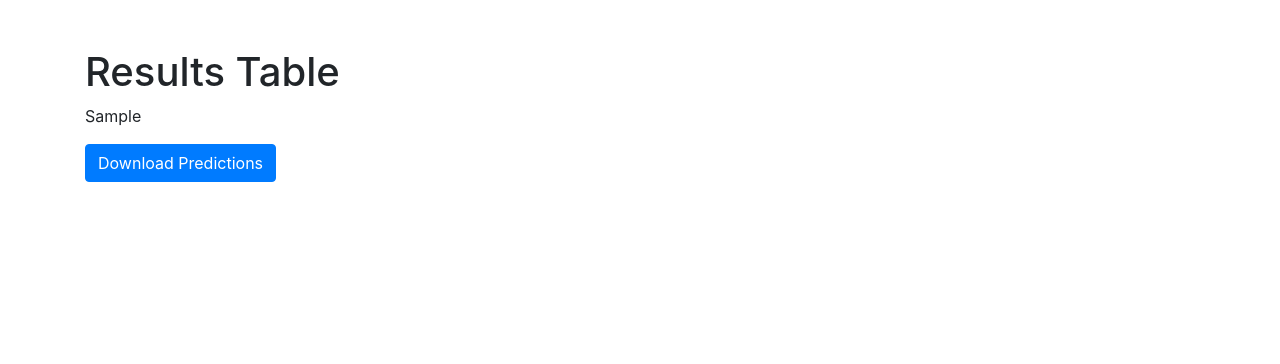
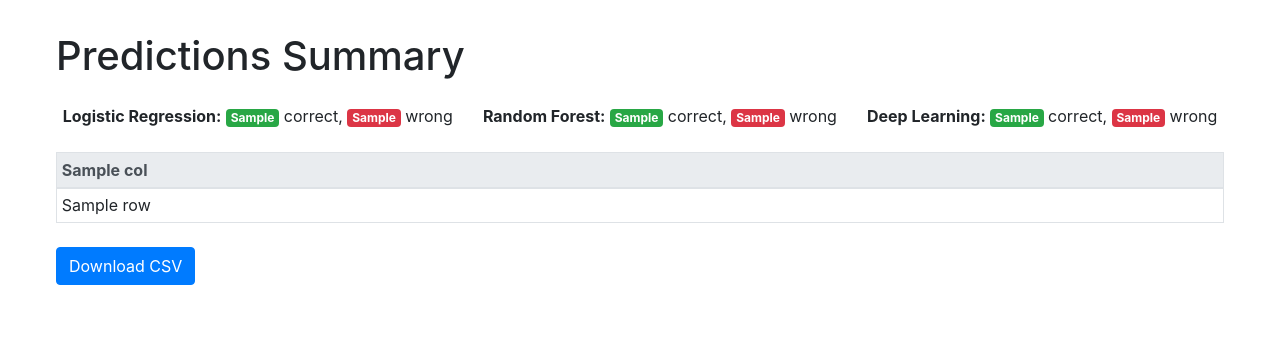
Before and after one commit to thississid/Telecom_Customer_Churn_Prediction, a Flask app: template FlaskApp/templates/results.html in a window 1280 px wide. Shown: the top 364 px of the page. Run offline with Flask 3, Linux system fonts and the light colour scheme; the template is opened without the code that fills it: most values are stand-ins (such as "Sample title", 1, 10 or a date in 2020); parts of the project's set-up code (start-up, migrations or seed data) failed here and were passed over; some libraries are stand-ins or nearby versions.

Commit message:
Added a new NN model

```diff
--- a/FlaskApp/app.py
+++ b/FlaskApp/app.py
@@ -4,6 +4,7 @@ import pandas as pd
 import joblib
 import os
 import re
+import tensorflow as tf
 
 # Initialize Flask app
 app = Flask(__name__)
@@ -13,16 +14,13 @@ app.secret_key = "supersecretkey"
 logistic_model = joblib.load('models/logistic_model.pkl')
 rf_model = joblib.load('models/random_forest_model.pkl')
 scaler = joblib.load('models/scaler.pkl')
+deep_learning_model = tf.keras.models.load_model('models/deep_learning_model.h5')
 
 # Save uploaded file directory
 UPLOAD_FOLDER = 'uploads'
 if not os.path.exists(UPLOAD_FOLDER):
     os.makedirs(UPLOAD_FOLDER)
-
 app.config['UPLOAD_FOLDER'] = UPLOAD_FOLDER
-
-
-import re
 
 def parse_metrics(metrics_text):
     """Extracts accuracy, precision, recall, and f1-score from the metrics text."""
@@ -44,11 +42,9 @@ def parse_metrics(metrics_text):
                     f1_score = float(parts[-1])   # Last column
                 except ValueError:
                     print("Error: Could not parse precision, recall, or f1-score.")
-                break
+            break
 
     return accuracy, precision, recall, f1_score
-
-
 
 @app.route('/', methods=['GET', 'POST'])
 def home():
@@ -56,12 +52,10 @@ def home():
         if 'file' not in request.files:
             flash('No file part')
             return redirect(request.url)
-
         file = request.files['file']
         if file.filename == '':
             flash('No selected file')
             return redirect(request.url)
-
         if file:
             file_path = os.path.join(app.config['UPLOAD_FOLDER'], file.filename)
             file.save(file_path)
@@ -71,19 +65,22 @@ def home():
     # Load metrics for display
     logistic_metrics_text = open('models/logistic_regression_metrics.txt', 'r').read()
     rf_metrics_text = open('models/random_forest_metrics.txt', 'r').read()
+    dl_metrics_text = open('models/deep_learning_model_metrics.txt', 'r').read()
 
     # Parse metrics
     logistic_accuracy, logistic_precision, logistic_recall, logistic_f1 = parse_metrics(logistic_metrics_text)
     rf_accuracy, rf_precision, rf_recall, rf_f1 = parse_metrics(rf_metrics_text)
+    dl_accuracy, dl_precision, dl_recall, dl_f1 = parse_metrics(dl_metrics_text)
 
     return render_template(
         'home.html',
         logistic_accuracy=logistic_accuracy, logistic_precision=logistic_precision,
         logistic_recall=logistic_recall, logistic_f1=logistic_f1,
         rf_accuracy=rf_accuracy, rf_precision=rf_precision,
-        rf_recall=rf_recall, rf_f1=rf_f1
+        rf_recall=rf_recall, rf_f1=rf_f1,
+        dl_accuracy=dl_accuracy, dl_precision=dl_precision,
+        dl_recall=dl_recall, dl_f1=dl_f1
     )
-
 
 @app.route('/results')
 def results():
@@ -92,49 +89,60 @@ def results():
         flash('Invalid file or file not found!')
         return redirect(url_for('home'))
 
-    # Load the test dataset
+    # 1) Load your test data
     df = pd.read_csv(file_path)
-
-    # Drop irrelevant columns if they exist
     if 'customerID' in df.columns:
         df.drop(['customerID'], axis=1, inplace=True)
-
-    # Ensure the target column is not included in the features
     if 'Churn' in df.columns:
-        df_features = df.drop('Churn', axis=1)  # Separate features
+        df_features = df.drop('Churn', axis=1)
     else:
         df_features = df
 
-    # Handle missing values
+    # 2) Preprocess exactly like in home()
     df_features.replace(" ", pd.NA, inplace=True)
     df_features.fillna(df_features.median(numeric_only=True), inplace=True)
+    for col in df_features.select_dtypes(include=['object']).columns:
+        df_features[col] = df_features[col].astype('category').cat.codes
 
-    # Encode categorical variables
-    categorical_cols = df_features.select_dtypes(include=['object']).columns
-    for col in categorical_cols:
-        if col in df_features.columns:
-            df_features[col] = df_features[col].astype('category').cat.codes
-
-    # Scale numerical features
     X = scaler.transform(df_features)
 
-    # Generate predictions
+    # 3) **Generate predictions** (must come before using them!)
     logistic_predictions = logistic_model.predict(X)
-    rf_predictions = rf_model.predict(X)
+    rf_predictions       = rf_model.predict(X)
+    dl_predictions       = (deep_learning_model.predict(X) > 0.5).astype('int32').flatten()
 
-    # Add predictions to the DataFrame
+    # 4) Add them back into the DataFrame
     df['Logistic_Prediction'] = logistic_predictions
-    df['RF_Prediction'] = rf_predictions
+    df['RF_Prediction']       = rf_predictions
+    df['DL_Prediction']       = dl_predictions
 
-    # Save predictions to a file (optional)
+    # 5) Compute correct vs wrong counts
+    total = len(df)
+    logistic_correct = int((df['Logistic_Prediction'] == df['Churn']).sum())
+    logistic_wrong   = total - logistic_correct
+    rf_correct       = int((df['RF_Prediction'] == df['Churn']).sum())
+    rf_wrong         = total - rf_correct
+    dl_correct       = int((df['DL_Prediction'] == df['Churn']).sum())
+    dl_wrong         = total - dl_correct
+
+    # 6) Save the CSV (optional)
     predictions_file = os.path.join(app.config['UPLOAD_FOLDER'], 'predictions.csv')
     df.to_csv(predictions_file, index=False)
 
-    # Convert DataFrame to HTML and mark as safe
-    table_html = Markup(df.to_html(classes='table table-bordered', index=False))
+    # 7) Convert to rows/columns for the template
+    rows    = df.to_dict(orient='records')
+    columns = df.columns.tolist()
 
-    # Render results table
-    return render_template('results.html', table_html=table_html, predictions_file=predictions_file)
+    return render_template('results.html',
+                           rows=rows,
+                           columns=columns,
+                           predictions_file=predictions_file,
+                           logistic_correct=logistic_correct,
+                           logistic_wrong=logistic_wrong,
+                           rf_correct=rf_correct,
+                           rf_wrong=rf_wrong,
+                           dl_correct=dl_correct,
+                           dl_wrong=dl_wrong)
 
 
 if __name__ == '__main__':
--- a/FlaskApp/templates/results.html
+++ b/FlaskApp/templates/results.html
@@ -1,18 +1,99 @@
 <!DOCTYPE html>
 <html lang="en">
 <head>
-    <meta charset="UTF-8">
-    <meta name="viewport" content="width=device-width, initial-scale=1.0">
-    <title>Results</title>
-    <link rel="stylesheet" href="https://maxcdn.bootstrapcdn.com/bootstrap/4.5.2/css/bootstrap.min.css">
+  <meta charset="UTF-8"/>
+  <meta name="viewport" content="width=device-width,initial-scale=1"/>
+  <title>Results</title>
+  <link
+    rel="stylesheet"
+    href="https://maxcdn.bootstrapcdn.com/bootstrap/4.5.2/css/bootstrap.min.css"
+  />
+  <style>
+    /* Cell coloring */
+    .correct { background-color: #d4edda !important; }
+    .wrong   { background-color: #f8d7da !important; }
+
+    /* Ensure everything is centered in the page */
+    body {
+      text-align: center;
+    }
+    /* Limit the page width and center it */
+    .page-container {
+      max-width: 1200px;
+      margin: 0 auto;
+      padding: 2rem 1rem;
+      text-align: left;
+    }
+    /* Center the summary badges row */
+    .summary-row {
+      justify-content: center;
+    }
+    /* Center the table and allow horizontal scroll */
+    .table-container {
+      overflow-x: auto;
+      margin: 1.5rem 0;
+    }
+    .table-container table {
+      margin: 0 auto;
+      min-width: 800px;
+    }
+  </style>
 </head>
 <body>
-    <div class="container mt-5">
-        <h1>Results Table</h1>
-        <div>
-            {{ table_html|safe }}
-        </div>
-        <a href="{{ predictions_file }}" class="btn btn-primary mt-3" download>Download Predictions</a>
+  <div class="page-container">
+
+    <h1 class="mb-4">Predictions Summary</h1>
+
+    <div class="row summary-row mb-4">
+      <div class="col-auto">
+        <strong>Logistic Regression:</strong>
+        <span class="badge badge-success">{{ logistic_correct }}</span> correct,
+        <span class="badge badge-danger">{{ logistic_wrong }}</span> wrong
+      </div>
+      <div class="col-auto">
+        <strong>Random Forest:</strong>
+        <span class="badge badge-success">{{ rf_correct }}</span> correct,
+        <span class="badge badge-danger">{{ rf_wrong }}</span> wrong
+      </div>
+      <div class="col-auto">
+        <strong>Deep Learning:</strong>
+        <span class="badge badge-success">{{ dl_correct }}</span> correct,
+        <span class="badge badge-danger">{{ dl_wrong }}</span> wrong
+      </div>
     </div>
+
+    <div class="table-container">
+      <table class="table table-bordered table-sm">
+        <thead class="thead-light">
+          <tr>
+            {% for col in columns %}
+              <th>{{ col }}</th>
+            {% endfor %}
+          </tr>
+        </thead>
+        <tbody>
+          {% for row in rows %}
+            <tr>
+              {% for col in columns %}
+                {% set val = row[col] %}
+                {% if col in ['Logistic_Prediction','RF_Prediction','DL_Prediction'] %}
+                  {% set actual = row['Churn'] %}
+                  {% set css = 'correct' if val == actual else 'wrong' %}
+                  <td class="{{ css }}">{{ val }}</td>
+                {% else %}
+                  <td>{{ val }}</td>
+                {% endif %}
+              {% endfor %}
+            </tr>
+          {% endfor %}
+        </tbody>
+      </table>
+    </div>
+
+    <a href="{{ predictions_file }}" class="btn btn-primary mb-5" download>
+      Download CSV
+    </a>
+
+  </div>
 </body>
 </html>
```
Also changed, not shown: FlaskApp/models/deep_learning_model_metrics.txt (added, +16 -0 lines), FlaskApp/templates/home.html (+7 -1 lines), FlaskApp/uploads/predictions.csv (+32 -32 lines), 2 other files.
